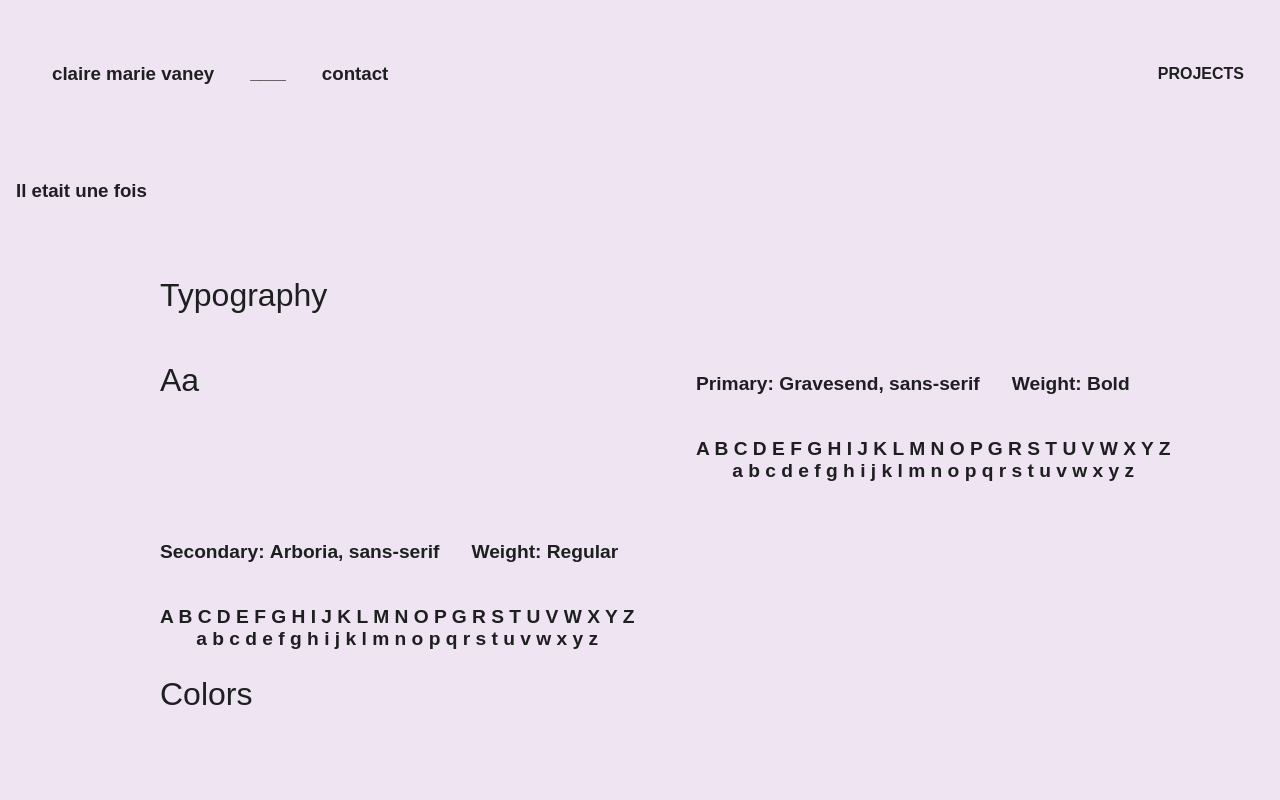
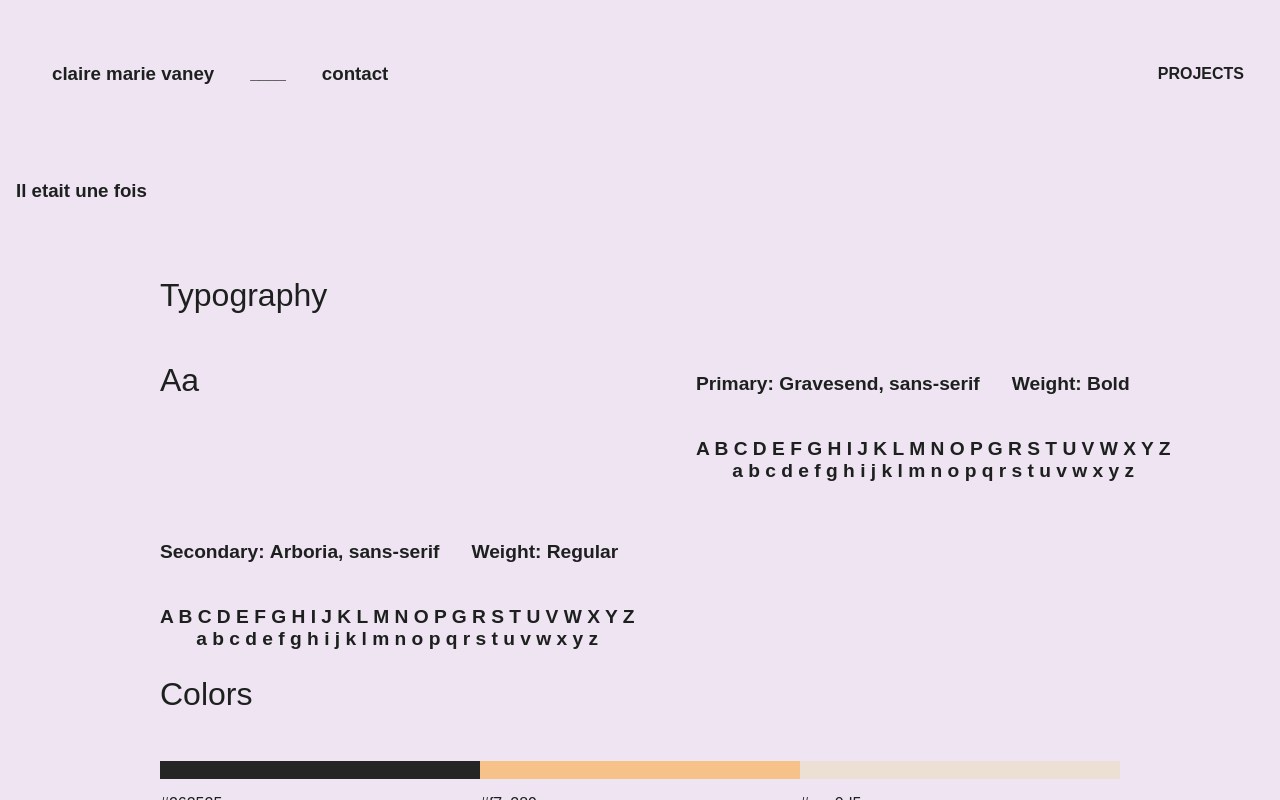
Before and after one commit to ClaireMarieV/Portfolio, a Next.js app: page /il_etait_une_fois in a window 1280 px wide. Built offline with nearby package versions, Linux system fonts and the light colour scheme; a web font is replaced by a local one.

Commit message:
fixed visual content project

```diff
--- a/data/2020/blog.js
+++ b/data/2020/blog.js
@@ -28,10 +28,12 @@ export default {
         </div>
         <div className="under-content">
           <h2>Colors</h2>
-          <div id="colors">
-            <Color className="color" hex="#262525" />
-            <Color className="color" hex="#f7c289" />
-            <Color className="color" hex="#ece0d5" />
+          <div className="colors">
+            <Color className="grey" hex="#262525" />
+
+            <Color className="salmon" hex="#f7c289" />
+
+            <Color className="white-pink" hex="#ece0d5" />
           </div>
         </div>
         <h2>UsersFlow</h2>
--- a/pages/il_etait_une_fois.js
+++ b/pages/il_etait_une_fois.js
@@ -19,17 +19,17 @@ const BlogPage = () => (
         font-family: gravesend, sans-serif !important;
       }
 
-      #colors {
+      .colors {
         display: grid;
         grid-template-columns: repeat(3, 1fr);
       }
-      .colors:nth-child(1) .color {
+      .colors .grey {
         background: #262525;
       }
-      .colors:nth-child(2) .color {
+      .colors .salmon {
         background: #f7c289;
       }
-      .colors:nth-child(3) .color {
+      .colors .white-pink {
         background: #ece0d5;
       }
       .under-content h2 {
```
